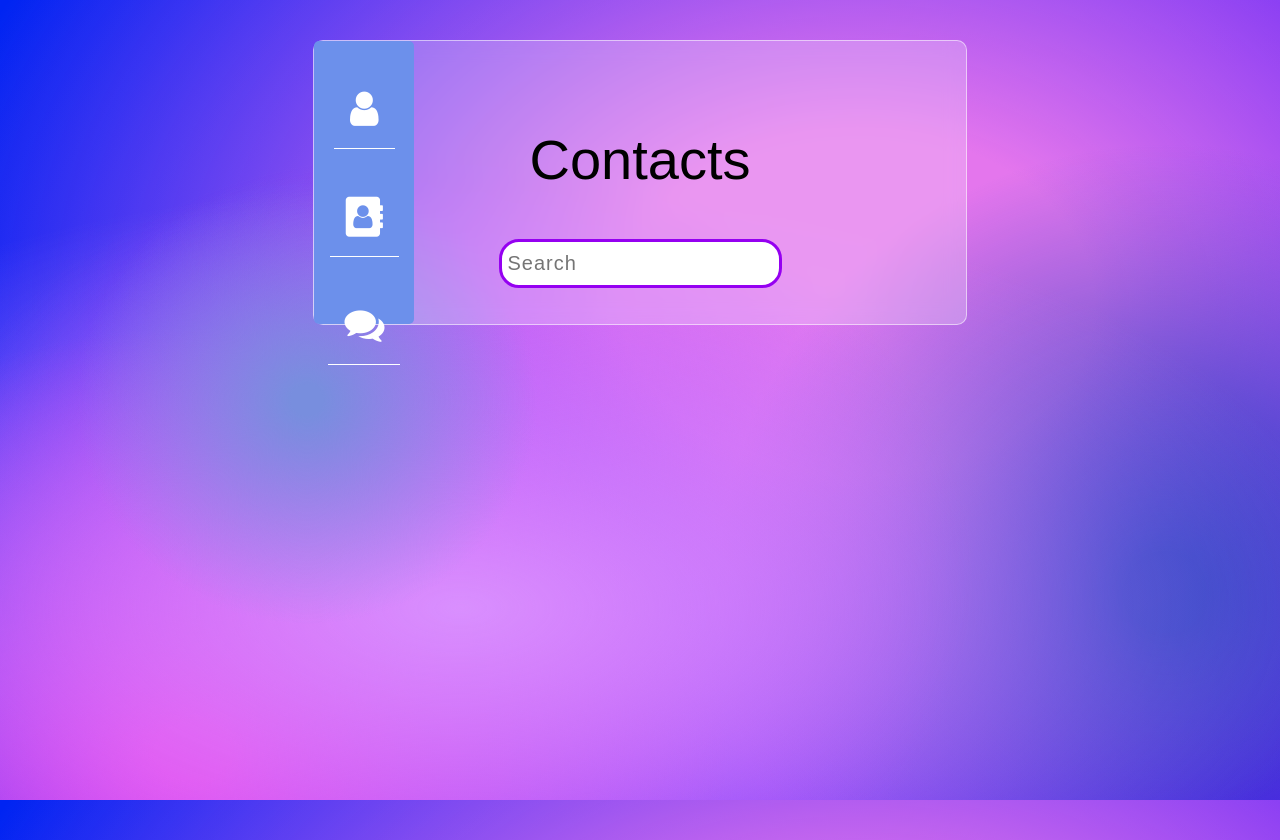
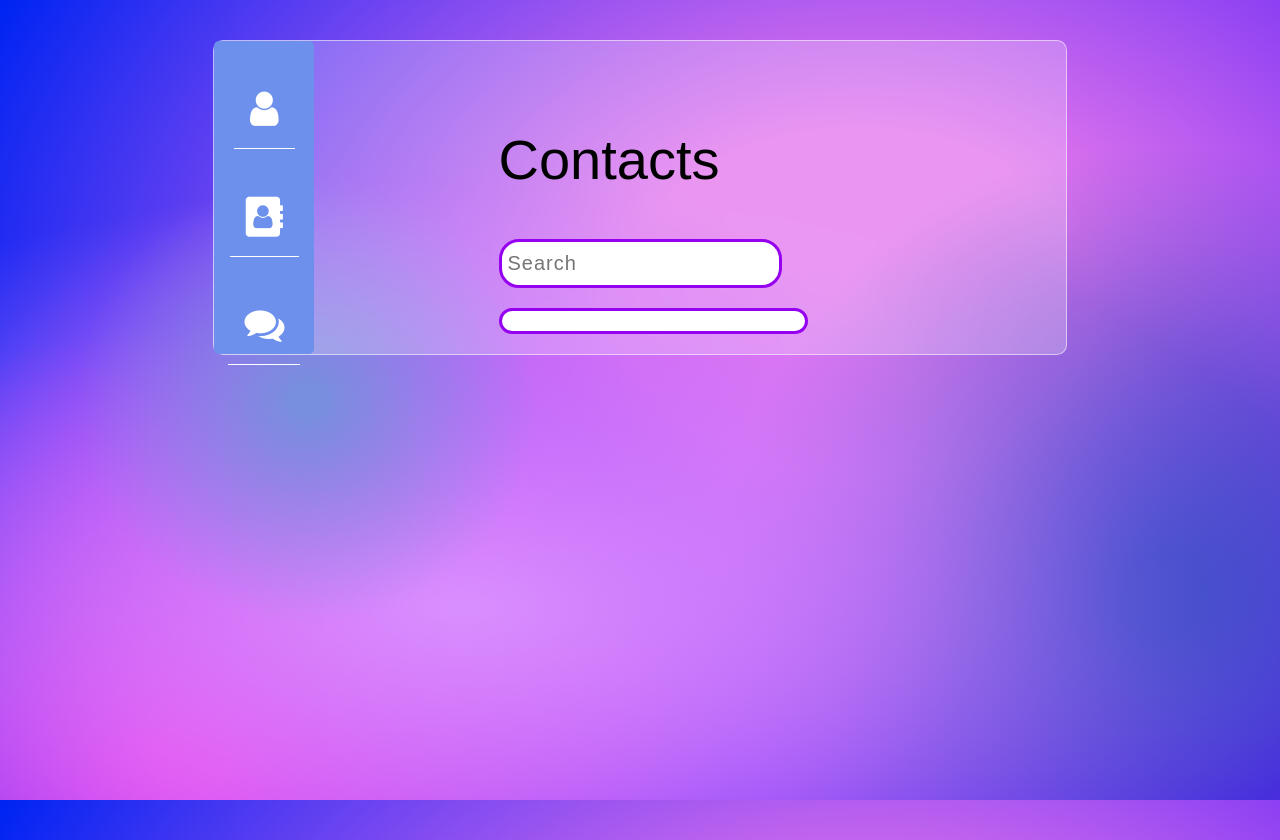
Before and after one commit to MishaliaPillay/ChatApp, a website: page Pages/contacts-page.html in a window 1280 px wide. Drawn offline with Linux system fonts and the light colour scheme.

Commit message:
contact list added from local storage

```diff
--- /dev/null
+++ b/JS/contacts.js
@@ -0,0 +1,25 @@
+function loadContacts(username) {
+  const contactsList = document.getElementById("contacts-list");
+
+  const allUsers = JSON.parse(localStorage.getItem("users")) || {};
+
+  Object.entries(allUsers).forEach(([key, value]) => {
+    const li = document.createElement("li");
+    li.textContent = `${key}`;
+    contactsList.appendChild(li);
+  });
+}
+//clear the current active user list before updating it
+/*  console.log(allUsers);
+  let usersList = allUsers[username];
+  allUsers.username.forEach((listUsers) => {
+    const li = document.createElement("li");
+    li.textContent = JSON.stringify(listUsers);
+    contactsList.appendChild(li);
+  });
+
+  //loops through each active user and adds them to the list
+  allUsers.forEach((user) => {
+    const userItem = document.createElement("li");
+    userItem.textContent = user;
+    ContactsList.appendChild(userItem);  });*/
--- a/Pages/contacts-page.html
+++ b/Pages/contacts-page.html
@@ -12,7 +12,7 @@
       href="https://cdnjs.cloudflare.com/ajax/libs/font-awesome/4.7.0/css/font-awesome.min.css"
     />
   </head>
-  <body>
+  <body onload="loadContacts()">
     <header></header>
     <section class="contacts-page-card">
       <section class="navbar" id="navbar"></section>
@@ -29,10 +29,11 @@
             name="search"
             required
           />
-          <ul></ul>
+          <ul id="contacts-list"></ul>
         </article>
       </section>
     </section>
     <script src="../JS/nav.js"></script>
+    <script src="../JS/contacts.js"></script>
   </body>
 </html>
--- a/styles/Pages/contacts-page.css
+++ b/styles/Pages/contacts-page.css
@@ -1,14 +1,13 @@
 .contacts-page-card {
-  display: block;
   margin: auto;
   width: 90%;
-  max-width: 600px;
-  text-align: center;
+  max-width: 800px;
+
   padding: 5vh 2vw;
   padding-bottom: 20px;
   display: grid;
   justify-content: center;
-  align-items: center;
+
   margin: 5vh auto;
   background: rgba(255, 255, 255, 0.234);
   -webkit-backdrop-filter: blur(10px);
@@ -16,11 +15,19 @@
   border: 1px solid rgba(255, 255, 255, 0.542);
   border-radius: 10px;
 }
+#contacts-list {
+  gap: 10px;
+  justify-content: center;
+  list-style: none;
+  padding: 5px;
+  margin: 0;
+  font-size: 12px;
+}
 .input-container {
   border-radius: 20px;
   padding: 0.5em 0.3em;
   width: 100%;
-  max-width: 350px;
+  max-width: 40s0px;
   margin: 00;
   font-size: 20px;
   outline: none;
@@ -28,6 +35,27 @@
   cursor: pointer;
 
   letter-spacing: 1px;
+}
+#contacts-list {
+  border-radius: 20px;
+  padding: 10px;
+  width: 100%;
+  max-width: 800px;
+  margin: 0 0;
+  font-size: 20px;
+  outline: none;
+  border: 3px solid #9500f1;
+  cursor: pointer;
+  max-height: 400px;
+  letter-spacing: 1px;
+  background: white;
+  margin-top: 20px;
+  overflow-y: scroll;
+  align-items: flex-start;
+}
+#contacts-list li {
+  padding: 20px;
+  border-bottom: 2px solid rgb(200, 195, 195);
 }
 .sign-up {
   color: rgb(255, 255, 255);
```
